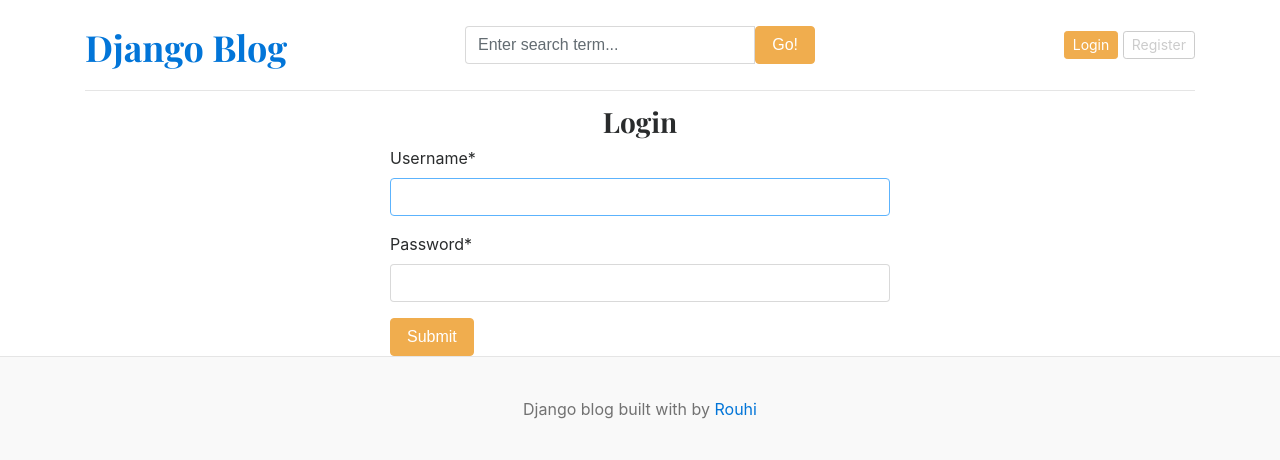
After one commit to Rouhi01/django-blog, a Django app: page /login/ in a window 1280 px wide. The commit adds this page. Shown: the top 460 px of the page. Run offline with Django 5.2, Linux system fonts and the light colour scheme; data that the repository does not hold is empty; some libraries are stand-ins or nearby versions.

Commit message:
registration and login functionality

```diff
--- a/blog_main/settings.py
+++ b/blog_main/settings.py
@@ -37,6 +37,9 @@ INSTALLED_APPS = [
     'django.contrib.sessions',
     'django.contrib.messages',
     'django.contrib.staticfiles',
+
+    'crispy_forms',
+    'crispy_bootstrap4',
 
     'blogs.apps.BlogsConfig',
     'assignments.apps.AssignmentsConfig'
@@ -134,3 +137,5 @@ MEDIA_URL = '/media/'
 # https://docs.djangoproject.com/en/5.0/ref/settings/#default-auto-field
 
 DEFAULT_AUTO_FIELD = 'django.db.models.BigAutoField'
+
+CRISPY_TEMPLATE_PACK = 'bootstrap4'
--- a/blog_main/urls.py
+++ b/blog_main/urls.py
@@ -26,6 +26,9 @@ urlpatterns = [
     path('admin/', admin.site.urls),
     path('', views.HomeView.as_view(), name='home'),
     path('category/', include('blogs.urls', namespace='blogs')),
-    path('<slug:slug>/', BlogView.BlogView.as_view(), name='blog'),
+    path('blogs/<slug:slug>/', BlogView.BlogView.as_view(), name='blog'),
     path('blogs/search/', BlogView.SearchView.as_view(), name='search'),
+    path('register/', views.RegisterView.as_view(), name='register'),
+    path('login/', views.LoginView.as_view(), name='login'),
+    path('logout/', views.LogoutView.as_view(), name='logout'),
 ] + static(settings.MEDIA_URL, document_root=settings.MEDIA_ROOT)
--- a/blog_main/views.py
+++ b/blog_main/views.py
@@ -1,7 +1,10 @@
 from django.views import View
-from django.shortcuts import render
+from django.shortcuts import render, redirect
 from blogs.models import Category, Blog
 from assignments.models import About
+from .forms import RegisterForm
+from django.contrib.auth import authenticate, login, logout
+from django.contrib.auth.forms import AuthenticationForm
 class HomeView(View):
     template_name = 'home.html'
     def get(self, request):
@@ -18,3 +21,53 @@ class HomeView(View):
             'normal_posts': normal_posts
         }
         return render(request, self.template_name, context)
+
+class RegisterView(View):
+    template_name = 'register.html'
+    form_clas = RegisterForm
+    def get(self, request):
+        form = RegisterForm()
+        context = {
+            'form':form
+        }
+        return render(request, self.template_name, context)
+    def post(self, request):
+        form = RegisterForm(request.POST)
+        if form.is_valid():
+            form.save()
+            return redirect('register')
+        else:
+            context = {
+                'form':form
+            }
+            return render(request, self.template_name, context)
+
+class LoginView(View):
+    template_name = 'login.html'
+
+    def get(self, request):
+        form = AuthenticationForm()
+        context = {
+            'form':form
+        }
+        return render(request, self.template_name, context)
+
+    def post(self, request):
+        form = AuthenticationForm(request, request.POST)
+        if form.is_valid():
+            password = form.cleaned_data['password']
+            username = form.cleaned_data['username']
+            user = authenticate(password=password, username=username)
+            if user is not None:
+                login(request, user)
+            return redirect('home')
+        else:
+            context = {
+                'form':form
+            }
+            return render(request, self.template_name, context)
+
+class LogoutView(View):
+    def get(self, request):
+        logout(request)
+        return redirect('home')
--- a/templates/inc/header.html
+++ b/templates/inc/header.html
@@ -14,8 +14,14 @@
             </form>
         </div>
         <div class="col-4 d-flex justify-content-end align-items-center">
-            <a class="btn btn-sm btn-warning" href="#">Login</a> &nbsp;
-            <a class="btn btn-sm btn-outline-secondary" href="#">Register</a>
+            {% if request.user.is_authenticated %}
+                <span>You are logged in as {{ request.user }}</span>
+                &nbsp;
+                <a class="btn btn-sm btn-warning" href="{% url 'logout' %}">Logout</a> &nbsp;
+            {% else %}
+                <a class="btn btn-sm btn-warning" href="{% url 'login' %}">Login</a> &nbsp;
+                <a class="btn btn-sm btn-outline-secondary" href="{% url 'register' %}">Register</a>
+            {% endif %}
         </div>
     </div>
 </header>
--- /dev/null
+++ b/templates/login.html
@@ -0,0 +1,11 @@
+{% extends 'index.html' %}
+{% load crispy_forms_filters %}
+{% block content %}
+    {% load crispy_forms_tags %}
+	<h3 class="text-center">Login</h3>
+    <form action="{% url 'login' %}" method="post" novalidate style="width: 500px; margin: auto;">
+        {% csrf_token %}
+        {{ form | crispy }}
+        <button type="submit" class="btn btn-warning">Submit</button>
+    </form>
+{% endblock %}
```
Also changed, not shown: blog_main/forms.py (added, +9 -0 lines), templates/register.html (added, +11 -0 lines).
